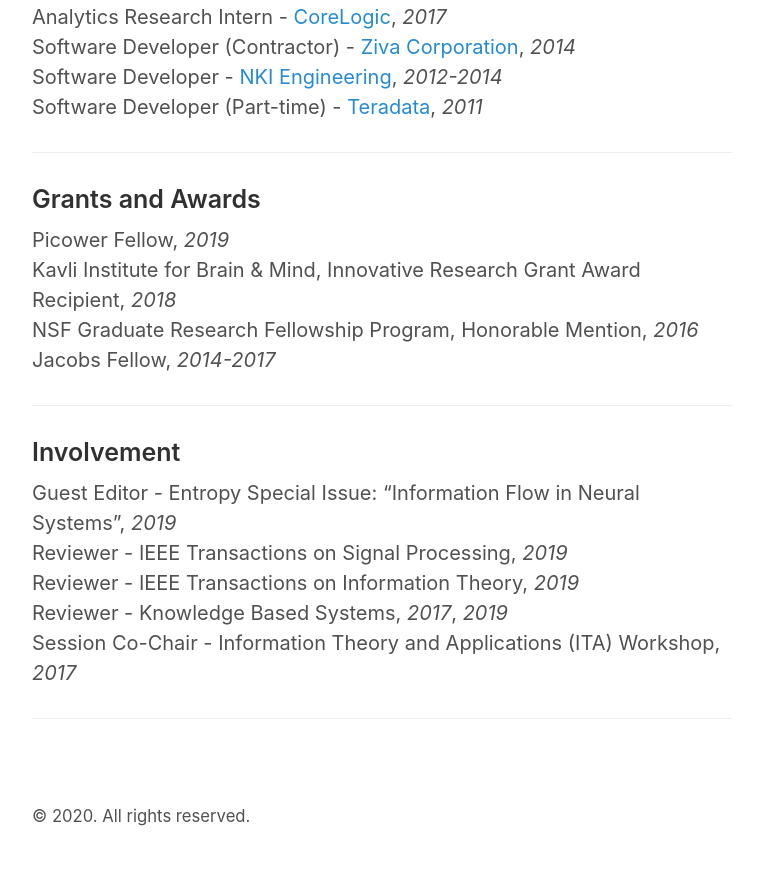
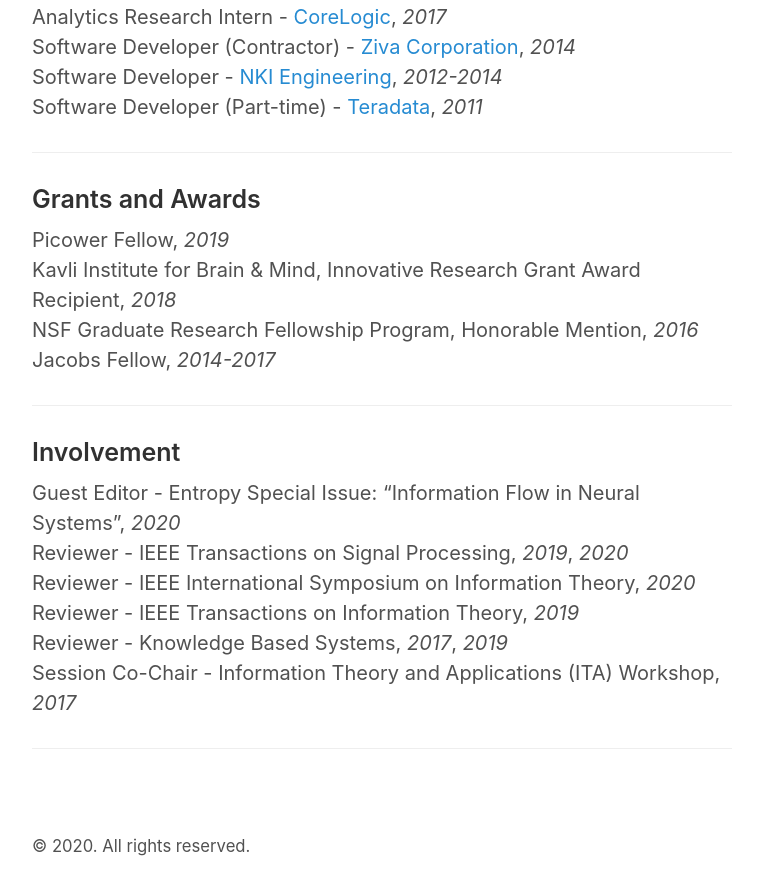
Before and after one commit to gabeschamberg/gabeschamberg.github.io, a Jekyll site: the page built from cv.md, in a window 1280 px wide and 900 px high, scrolled down 2282 px. Shown: the top 895 px of the window, without its empty margins (258-1021 px from the left). Built offline with Jekyll 4.4.1, drawn with Linux system fonts in a browser that asks for light colours; nearby versions of some CDN libraries; before the commit the page ends 3152 px from its top, so only the background shows below that.

Commit message:
Updated cv

```diff
--- a/cv.md
+++ b/cv.md
@@ -111,8 +111,10 @@
 
 ### Involvement
 
-Guest Editor - Entropy Special Issue: "Information Flow in Neural Systems", *2019* \\
-Reviewer - IEEE Transactions on Signal Processing, *2019* \\
+
+Guest Editor - Entropy Special Issue: "Information Flow in Neural Systems", *2020* \\
+Reviewer - IEEE Transactions on Signal Processing, *2019*, *2020* \\
+Reviewer - IEEE International Symposium on Information Theory, *2020* \\
 Reviewer - IEEE Transactions on Information Theory, *2019* \\
 Reviewer - Knowledge Based Systems, *2017*, *2019* \\
 Session Co-Chair - Information Theory and Applications (ITA) Workshop, *2017*
```
